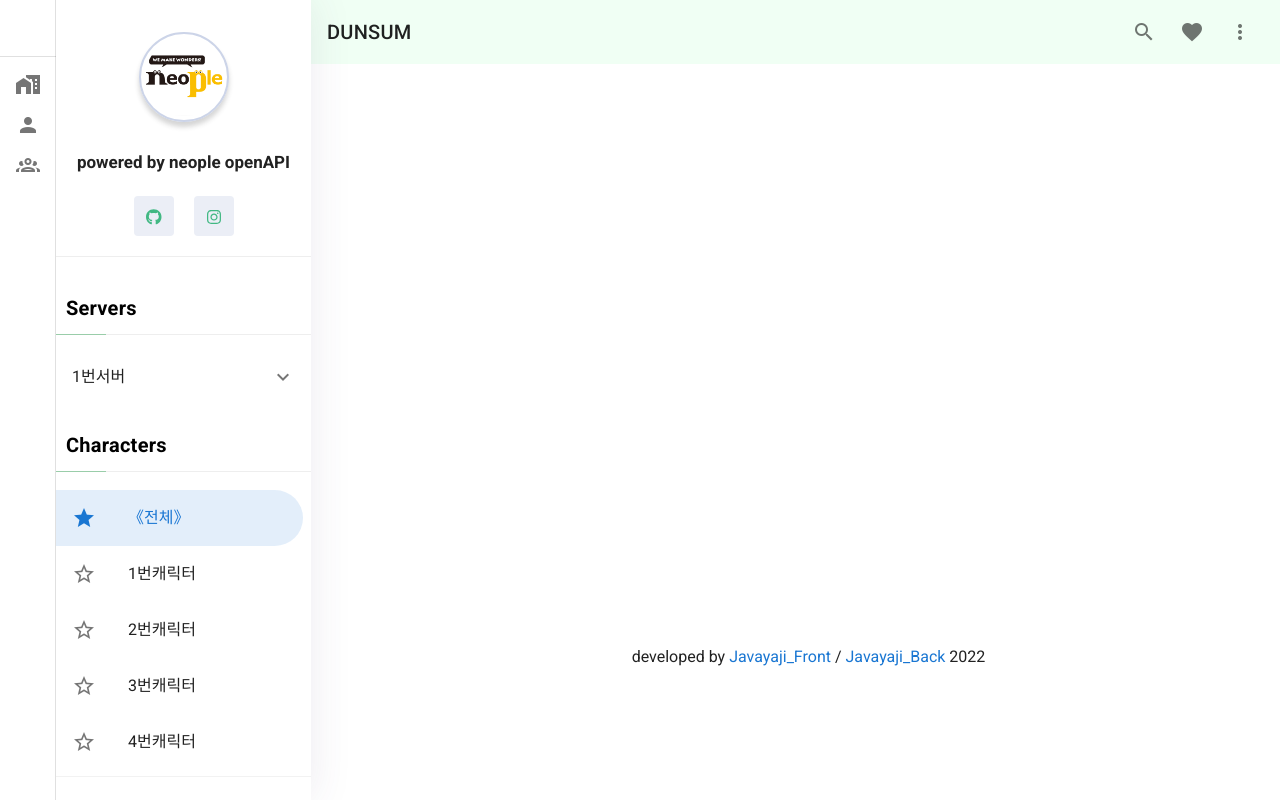
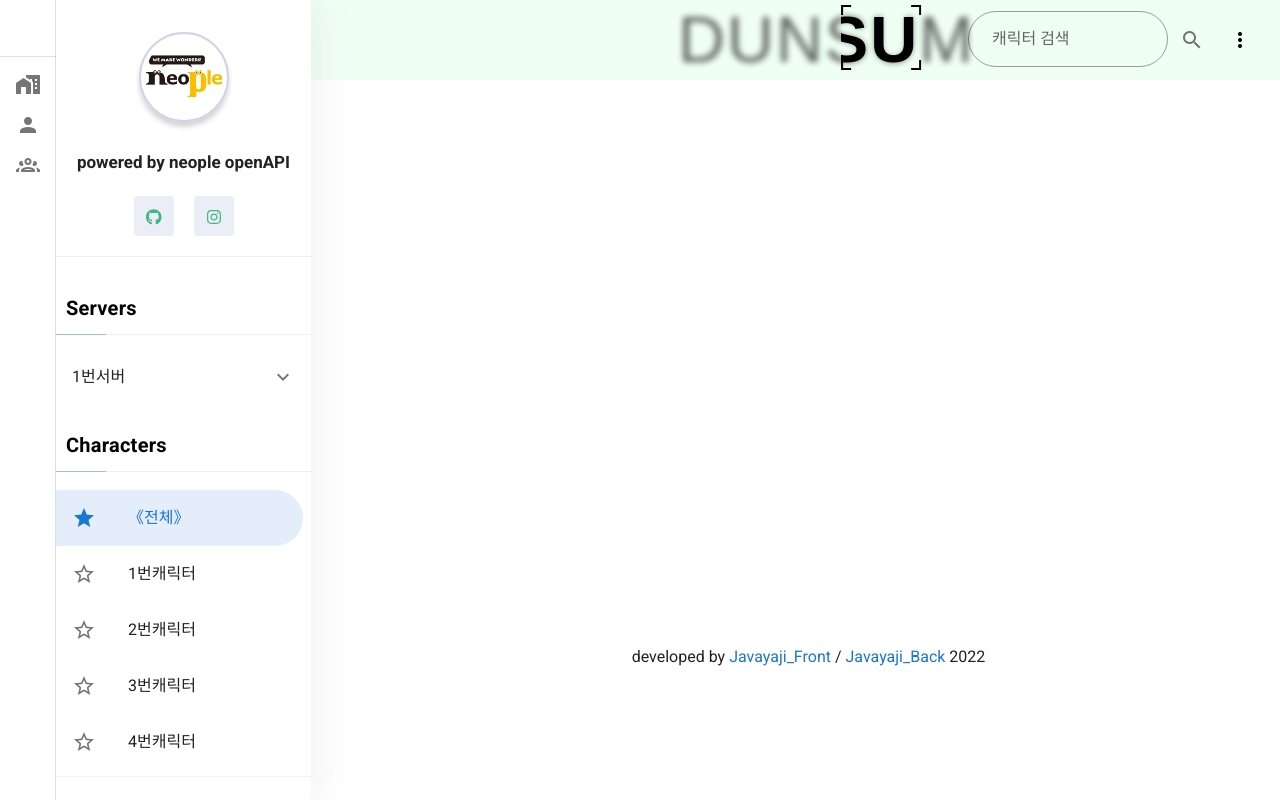
Before and after one commit to hyeonsu1013/dunsum_frontend, a Vue app: page / in a window 1280 px wide. Built offline with nearby package versions, Linux system fonts and the light colour scheme.

Commit message:
1. scss-loader 추가 및 적용 2. header > appbar title 추가 3. header > appbar 검색영역 추가    > 검색 기능 미구현 4. header > appbar 우측 리스트 목록 추가

```diff
--- a/package.json
+++ b/package.json
@@ -15,6 +15,7 @@
     "@fortawesome/vue-fontawesome": "^2.0.8",
     "axios": "^0.27.2",
     "core-js": "^3.8.3",
+    "node-sass": "^8.0.0",
     "vue": "^2.6.14",
     "vue-router": "^3.2.0",
     "vuetify": "^2.6.0",
@@ -28,8 +29,9 @@
     "@vue/cli-service": "~5.0.0",
     "eslint": "^7.32.0",
     "eslint-plugin-vue": "^8.0.3",
+    "font-awesome": "^4.7.0",
     "sass": "~1.32.0",
-    "sass-loader": "^10.0.0",
+    "sass-loader": "^10.4.1",
     "vue-cli-plugin-vuetify": "~2.5.8",
     "vue-template-compiler": "^2.6.14",
     "vuetify-loader": "^1.7.0"
--- a/public/index.html
+++ b/public/index.html
@@ -8,6 +8,9 @@
     <title><%= htmlWebpackPlugin.options.title %></title>
     <link rel="stylesheet" href="https://fonts.googleapis.com/css?family=Roboto:100,300,400,500,700,900">
     <link rel="stylesheet" href="https://cdn.jsdelivr.net/npm/@mdi/font@latest/css/materialdesignicons.min.css">
+    <link rel="stylesheet" href="https://cdn.jsdelivr.net/npm/font-awesome@4.x/css/font-awesome.min.css">
+
+
   </head>
   <body>
     <noscript>
--- a/src/assets/css/components/header.css
+++ b/src/assets/css/components/header.css
@@ -196,3 +196,11 @@
  .header_appbar .title {
     cursor: pointer;
  }
+
+ .header_appbar .searchbox {
+    width: 200px;
+    height: 64px;
+    margin: 0;
+    padding-top: 3px;
+    align-items: center;
+}
--- a/src/assets/dunsum.css
+++ b/src/assets/dunsum.css
@@ -3,7 +3,7 @@
  */
 
  .main-content{
-  padding: 64px 0 0 311px;
+  padding: 80px 0 0 311px;
   margin: 30px 15px 15px 15px;
   min-height: 600px;
   /* background-color: #f1fdf3; */
--- /dev/null
+++ b/src/assets/scss/components/header.scss
@@ -0,0 +1,285 @@
+/**
+ * serarch List
+ - search_nav
+ - search_menu
+ - search_appbar
+ - search_appbar_title
+ */
+
+/**
+ * search_nav
+ */
+
+ .header_nav {
+  display: inline-block;
+  z-index: 5;
+  position: fixed;
+}
+
+.header_nav_mobile {
+  display: none;
+}
+
+@media only screen and (max-width: 768px) {
+  .header_nav {
+    height: auto;
+  }
+
+  .header_nav_mobile {
+    display: block;
+    cursor: pointer;
+    position: absolute;
+    right: -3rem;
+    text-align: center;
+    top: 50%;
+    transform: translateY(-50%);
+    z-index: 9999;
+    font-size: 1.4rem;
+    padding: 2px 0.5rem 0;
+    border-radius: 2px;
+
+    i {
+      font-size: 30px;
+      color: #5CAD8A;
+    }
+  }
+}
+
+/**
+ * search_menu
+ */
+
+.header_menu {
+  width: 255px;
+  position: fixed;
+  top: 0;
+  left: 56px;
+  height: 100%;
+  background: #fff;
+  z-index: 4;
+  box-shadow: 0px 0px 40px 0px rgba(82, 63, 105, 0.1);
+
+  .logo {
+    display: flex;
+    align-items: center;
+    justify-content: center;
+    height: 100px;
+
+    img {
+      box-shadow: 0px 5px 5px 0px rgba(44, 44, 44, 0.2);
+      border: 2px solid #ccd4e8;
+      padding: 4px;
+      border-radius: 50%;
+      width: 90px;
+      height: 90px;
+      margin-top: 60px;
+    }
+  }
+
+  .name {
+    border-bottom: 1px solid #eee;
+
+    h2 {
+      text-align: center;
+      margin: 50px 0 20px 0;
+      font-size: 17px;
+    }
+  }
+
+  .social_icons {
+    display: flex;
+    align-items: center;
+    justify-content: center;
+    margin-bottom: 10px;
+
+    a {
+      margin: 0px 10px 10px;
+      color: #41B883;
+      background: #ebeef6;
+      border-radius: 4px;
+      padding: 10px;
+      width: 40px;
+      height: 40px;
+      text-align: center;
+    }
+  }
+}
+
+@media only screen and (max-width: 768px) {
+  .header_menu {
+    left: -100%;
+    transition: all 500ms ease-in-out;
+  }
+
+  .showMenu {
+    left: 5rem;
+  }
+}
+
+.header_menu_list {
+  padding: 15px 0 0 0;
+  border-bottom: 1px solid rgba(0, 0, 0, 0.05);
+  height: calc(100vh - 280px);
+  overflow-y: scroll;
+
+  ul {
+    list-style: none;
+    margin-top: 20px;
+    padding-left: 0px;
+  }
+
+  .title {
+    padding: 0 0 0 10px;
+    margin: 0;
+    border-top: 0;
+    padding-bottom: 10px;
+    margin-bottom: 10px;
+    border-bottom: 1px solid #eee;
+    color: #000;
+    font-weight: 600;
+    position: relative;
+
+    &::before {
+      content: "";
+      display: block;
+      width: 50px;
+      height: 1px;
+      background-color: #99CDA9;
+      position: absolute;
+      bottom: -1px;
+      left: 0;
+    }
+  }
+
+  .list .item_title {
+    margin-left: 10px;
+  }
+
+  &::-webkit-scrollbar {
+    width: 5px;
+  }
+
+  &::-webkit-scrollbar-track {
+    background-color: #fff;
+  }
+
+  &::-webkit-scrollbar-thumb {
+    background-color: #f1f1f1;
+
+    &:hover {
+      background: #99CDA9;
+    }
+  }
+}
+
+/**
+ * search_appbar
+ */
+.header_appbar {
+  position: fixed !important;
+  top: 0 !important;
+  background-color: #f0fff4 !important;
+  width: 100%;
+  padding-left: 311px;
+  z-index: 1;
+  transition: all .2s ease;
+
+  .contents {
+    height: 100%;
+    width: 100%;
+    display: flex;
+    align-items: center;
+    justify-content: space-between;
+  }
+
+  /**
+  * search_appbar_title
+  */
+  .title {
+    $target: #000;
+    cursor: pointer;
+    .wrapper {
+      position: absolute;
+      left: 50%;
+      top: 50%;
+      transform: translate(-50%,-50%);
+      width: 235px;
+      height: 70px;
+      white-space: nowrap;
+    }
+
+    .focus {
+      position: absolute;
+      top: 50%;
+      transform: translateY(-50%);
+      font-family: Arial;
+      text-transform: uppercase;
+      letter-spacing: 2px;
+      filter: blur(3px);
+      font-size: 65px;
+      opacity: 0.6;
+      color: #000;
+    }
+
+    .mask {
+      position: absolute;
+      left: -5px;
+      top: 0;
+      width: 80px;
+      height: 65px;
+      font-family: Arial;
+      font-weight: bold;
+      text-transform: uppercase;
+      letter-spacing: 2px;
+      font-size: 65px;
+      clip: rect(0px,80px,75px,0px);
+      background: linear-gradient($target, $target 0) no-repeat,
+        linear-gradient(to right, $target, $target 0) no-repeat,
+        linear-gradient(to right, $target, $target 0) bottom left no-repeat,
+        linear-gradient(to right, $target, $target 0) bottom left no-repeat,
+        linear-gradient($target, $target 0) bottom right no-repeat,
+        linear-gradient($target, $target 0) bottom right no-repeat,
+        linear-gradient($target, $target 0) top right no-repeat,
+        linear-gradient($target, $target 0) top right no-repeat;
+      background-size: 10px 2px, 2px 10px, 2px 10px, 10px 2px, 2px 10px, 10px 2px, 10px 2px, 2px 10px, 10px 2px;
+      color: #000;
+      padding: 5px;
+      transform: translateX(0);
+      box-sizing: border-box;
+      animation: mask 3.5s ease infinite alternate;
+    }
+
+    .text {
+      transform: translateX(0);
+      animation: text 3.5s ease infinite alternate;
+    }
+
+    .text {
+      padding-top: 14px;
+    }
+
+    @keyframes mask {
+      to {
+        transform: translateX(230px);
+      }
+    }
+
+    @keyframes text {
+      to {
+        transform: translateX(-230px);
+      }
+    }
+  }
+
+  .searchbox {
+    width: 200px;
+    height: 64px;
+    margin: 0;
+    padding-top: 3px;
+    align-items: center;
+  }
+}
+
+/**
+ * search_appbar_title
+ */
--- a/src/components/DunsumHeader.vue
+++ b/src/components/DunsumHeader.vue
@@ -97,23 +97,46 @@
     <!-- E: 좌측 메뉴목록 -->
 
     <!-- S: 상단 메뉴바 -->
-    <v-app-bar class="header_appbar" elevate-on-scroll>
+    <v-app-bar class="header_appbar" elevate-on-scroll height="80">
       <div class="contents">
-        <v-toolbar-title class="title">DUNSUM</v-toolbar-title>
+        <v-toolbar-title class="title">
+          <div class="wrapper">
+            <div class="focus">
+              DUNSUM
+            </div>
+            <div class="mask">
+              <div class="text">DUNSUM</div>
+            </div>
+          </div>
+        </v-toolbar-title>
 
         <v-spacer></v-spacer>
+        <div class="searchbox">
+          <v-text-field v-model="message4" label="캐릭터 검색" outlined clearable rounded hide-details="true"></v-text-field>
+        </div>
+
 
         <v-btn icon>
           <v-icon>mdi-magnify</v-icon>
         </v-btn>
+        <v-menu bottom left :offset-y="true" transition="slide-y-transition">
+          <template v-slot:activator="{ on, attrs }">
+            <v-btn icon color="black" v-bind="attrs" v-on="on">
+              <v-icon>mdi-dots-vertical</v-icon>
+            </v-btn>
+          </template>
 
-        <v-btn icon>
-          <v-icon>mdi-heart</v-icon>
-        </v-btn>
-
-        <v-btn icon>
-          <v-icon>mdi-dots-vertical</v-icon>
-        </v-btn>
+          <v-list flat>
+            <v-list-item v-for="(menu, i) in topMenuNonList" :key="i" @click="moveRoute(menu.moveUrl)">
+              <v-list-item-icon>
+                <v-icon>{{menu.icon}}</v-icon>
+              </v-list-item-icon>
+              <v-list-item-content>
+                <v-list-item-title v-text="menu.title"/>
+              </v-list-item-content>
+            </v-list-item>
+          </v-list>
+        </v-menu>
       </div>
     </v-app-bar>
     <!-- E: 상단 메뉴바 -->
@@ -142,6 +165,29 @@
             user : false,
             server : false,
         },
+        topMenuNonList : [
+          {
+            title: '대시보드',
+            icon : 'mdi-format-list-bulleted-square',
+            moveUrl : '/',
+          },
+          {
+            title: '로그인 (Guest)',
+            icon : 'mdi-account-outline',
+            moveUrl : '/account/guestin',
+          },
+          {
+            title: '로그인',
+            icon : 'mdi-account',
+            moveUrl : '/account/signin',
+          },
+          {
+            title: '회원가입',
+            icon : 'mdi-account-plus',
+            moveUrl : '/account/signup',
+          },
+
+        ],
         currServer : {serverName: '1번서버', serverId: '1'},
         currCharacter : {charName: '《전체》', charId: '0'},
         userInfo : null,
@@ -194,15 +240,19 @@
           document.getElementById("menu").classList.toggle("showMenu");
           document.getElementById("sidebar").classList.toggle("showSidebar");
       },
-      openDropdown() {
-          this.toggleDropdown.characters = !this.toggleDropdown.characters;
-          document.getElementById("myDropdown").classList.toggle("show");
-      },
+      moveRoute(path) {
+            // 메뉴 닫기
+            // this.openDropdownUser(true);
+            // 라우터이동
+            this.$router.push({
+                path: path,
+            });
+        },
     },
   }
 </script>
 
 
-<style>
-@import '@/assets/css/components/header.css';
+<style lang="scss">
+@import '@/assets/scss/components/header.scss';
 </style>
--- a/src/plugins/vuetify.js
+++ b/src/plugins/vuetify.js
@@ -1,7 +1,11 @@
 import Vue from 'vue';
-import Vuetify from 'vuetify/lib/framework';
+import Vuetify from 'vuetify/lib';
+import 'font-awesome/css/font-awesome.min.css'
 
 Vue.use(Vuetify);
 
 export default new Vuetify({
+  icon: {
+    iconfont: 'fa4',
+  }
 });
--- a/vue.config.js
+++ b/vue.config.js
@@ -5,6 +5,7 @@
   ],
   lintOnSave:false,
   devServer: {
+    host: 'dunsum-local.kr',
     proxy: {
       '/df':{
         "target":'https://api.neople.co.kr',
```
